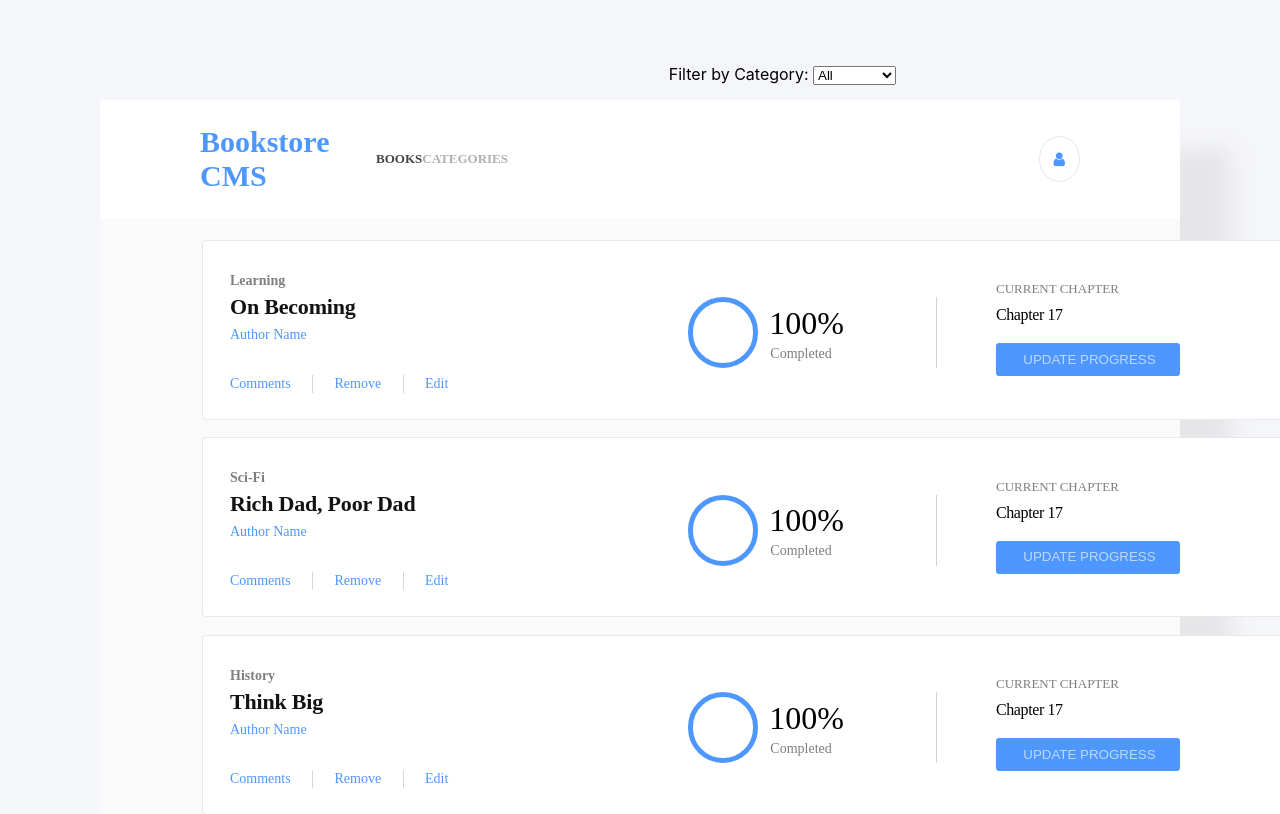
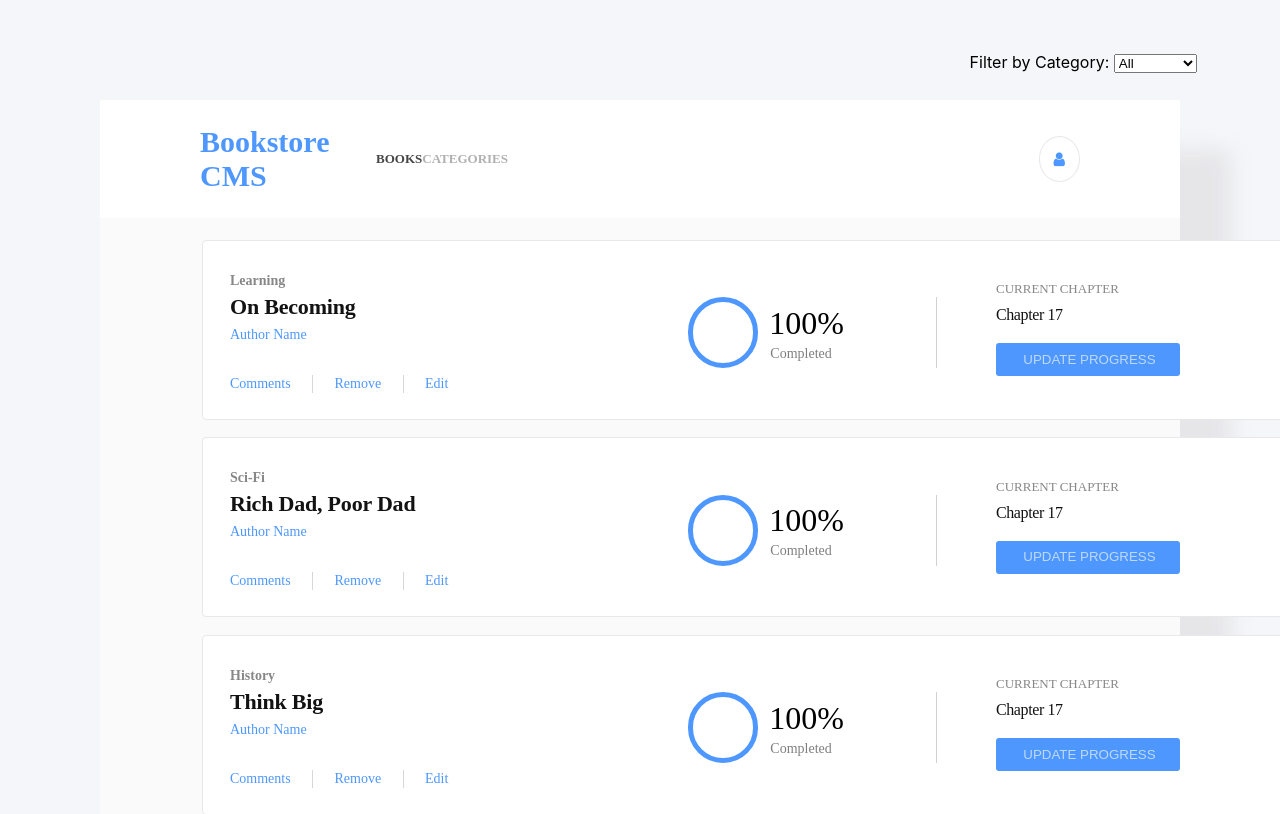
Before and after one commit to Georjane/redux-magic-bookstore, a React (Create React App) app: page / in a window 1280 px wide. Shown: the top 814 px of the page. Built offline with nearby package versions, Linux system fonts and the light colour scheme.

Commit message:
Add style for filter option

```diff
--- a/src/App.css
+++ b/src/App.css
@@ -26,16 +26,6 @@
 
 .App-link {
   color: #61dafb;
-}
-
-@keyframes App-logo-spin {
-  from {
-    transform: rotate(0deg);
-  }
-
-  to {
-    transform: rotate(360deg);
-  }
 }
 
 body {
@@ -78,10 +68,7 @@ nav .logo {
   font-family: Montserrat;
   font-size: 0.813rem;
   font-weight: bolder;
-  /* font-stretch: normal; */
   font-style: normal;
-  /* line-height: normal; */
-  /* letter-spacing: 1.9px; */
   color: rgb(70, 68, 68);
 }
 
@@ -103,13 +90,9 @@ main {
 }
 
 .booklist {
-  /* width: 70vw; */
-  /* margin: auto; */
   display: flex;
   flex-direction: column;
   justify-content: center;
-  /* align-items: center; */
-  /* margin-bottom: 70px; */
 }
 
 tr {
@@ -148,7 +131,7 @@ tr {
   font-style: normal;
   line-height: normal;
   letter-spacing: normal;
-  color: var(--black-two);
+  color: #121212;
 }
 .title{
   width: inherit;
@@ -207,7 +190,6 @@ tr {
 }
 
 .div2 {
-  /* width: 30%; */
   display: flex;
   justify-content: center;
   align-items: center;
@@ -221,14 +203,11 @@ tr {
   border-style: solid;
   border-width: 5px;
   border-radius: 50%;
-  /* border-image-source: linear-gradient(to bottom, #307bbe, #379cf6); */
   border-image-slice: 1;
   color: #4E97FF;
 }
 
 .div2 p {
-  /* width: 4.25rem;
-  height: 2.438rem; */
   margin: 0.063rem 5.75rem 0 0.688rem;
   font-family: Montserrat;
   font-size: 2rem;
@@ -240,8 +219,6 @@ tr {
 }
 
 .div2 span span {
-  /* width: 5rem; */
-  /* height: 1.125rem; */
   margin: 0 4.938rem 0.75rem 0.75rem;
   opacity: 0.5;
   font-family: Montserrat;
@@ -265,7 +242,7 @@ tr {
   font-style: normal;
   line-height: normal;
   letter-spacing: normal;
-  color: var(--black-two);
+  color: #121212;
 }
 
 .chapter {
@@ -279,7 +256,7 @@ tr {
   font-style: normal;
   line-height: normal;
   letter-spacing: -0.4px;
-  color: var(--black-two);
+  color: #121212;
 }
 
 .updatebtn {
@@ -318,23 +295,19 @@ align-items: center;
   color: rgb(65, 64, 64);
 }
 .booktitle input{
-  /* width: 41.5rem; */
-  /* height: 2.813rem; */
-  /* margin: 1.188rem 2.125rem 0 0; */
   padding: 0.813rem 15.688rem 0.813rem 1.063rem;
   border-radius: 4px;
   border: solid 1px #e8e8e8;
   background-color: white;
   color: red;
 }
-.booktitle input::placeholder { /* Chrome, Firefox, Opera, Safari 10.1+ */
+.booktitle input::placeholder {
   color: grey;
 }
 
 .bookcat select {
   width: 17.813rem;
   height: 2.813rem;
-  /* margin: 1.188rem 2.125rem 0; */
   padding: 0.375rem 0.938rem 0.563rem 1rem;
   border-radius: 4px;
   border: solid 1px #e8e8e8;
@@ -342,27 +315,21 @@ align-items: center;
   color: grey;
 }
 
-.bookcat select option { /* Chrome, Firefox, Opera, Safari 10.1+ */
+.bookcat select option {
   color: #000;
 }
 .submitbook {
   width: 11.5rem;
   height: 2.813rem;
-  /* margin: 1.188rem 0 0 2.125rem; */
   padding: 0.801rem 1.188rem 0.886rem 1.375rem;
   border-radius: 3px;
   color: white;
   border: none;
   background-color: #4E97FF;
 }
-/* .bookform input,
-.bookform select {
-  width: 250px;
-  height: 30px;
-} */
 
 .filter {
   position: absolute;
-  top: 8vh;
-  right: 30vw;
+  top: 6.5vh;
+  right: 6.5vw;
 }
```
